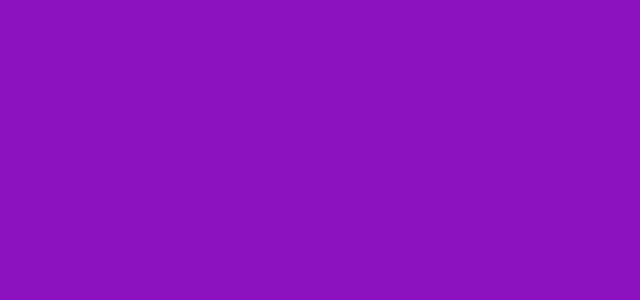
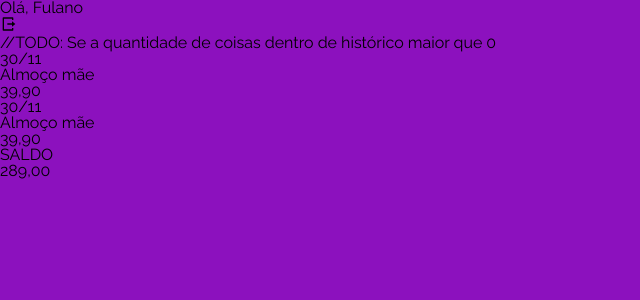
Before and after one commit to Josana-Kla/projeto13-mywallet-front, a React (Create React App) app: page /home in a window 1280 px wide. Shown: the top 300 px of the page, without its empty margins (0-640 px from the left). Built offline with nearby package versions, Linux system fonts and the light colour scheme; a web font is replaced by a local one.

Commit message:
feat: initialized home component

```diff
--- a/package.json
+++ b/package.json
@@ -6,9 +6,10 @@
     "axios": "^0.27.2",
     "react": "^17.0.2",
     "react-dom": "^17.0.2",
+    "react-icons": "^4.4.0",
     "react-loader-spinner": "^5.3.4",
     "react-router-dom": "^6.3.0",
-    "react-scripts": "^4.0.3",
+    "react-scripts": "^5.0.1",
     "styled-components": "^5.3.5"
   },
   "scripts": {
--- a/src/App.js
+++ b/src/App.js
@@ -4,7 +4,7 @@ import { GlobalStyle } from "./assets/css/GlobalStyle";
 
 import SignIn from "./pages/sign-in/SignIn";
 import SignUp from "./pages/sign-up/SignUp";
-import TransactionsHistory from "./pages/transactions-history/TransactionsHistory";
+import Home from "./pages/home/Home";
 
 import PrivatePage from "./routes/private-page/PrivatePage";
 
@@ -22,7 +22,7 @@ export default function App() {
                 path="/home"
                 element={
                     <PrivatePage>
-                        <TransactionsHistory />
+                        <Home />
                     </PrivatePage>
                 } />
 
--- /dev/null
+++ b/src/pages/home/Home.js
@@ -0,0 +1,41 @@
+import { RiLogoutBoxRLine } from "react-icons/ri";
+
+export default function Home() {
+    return (
+        <div>
+            <span>
+                <h1>Olá, Fulano</h1>
+                <RiLogoutBoxRLine />
+            </span>
+
+            <div>
+                //TODO: Se a quantidade de coisas dentro de histórico maior que 0
+                { 1===1 ? <TransactionsHistory /> : (<p>Não há registros de entrada ou saída</p>)}
+            </div>
+        </div>
+    )
+}
+
+function TransactionsHistory() {
+    return (
+        <div>
+            <div>
+                <span>
+                    <p>30/11 </p>
+                    <p>Almoço mãe</p>
+                    <p>39,90</p>
+                </span>
+                <span>
+                    <p>30/11 </p>
+                    <p>Almoço mãe</p>
+                    <p>39,90</p>
+                </span>
+            </div>
+
+            <span>
+                <p>SALDO</p>
+                <p>289,00</p>
+            </span>
+        </div>
+    )
+}
--- a/src/pages/transactions-history/TransactionsHistory.js
+++ /dev/null
@@ -1,5 +0,0 @@
-export default function TransactionsHistory() {
-    return (
-        <></>
-    )
-}
```
Also changed, not shown: 1 other file (tests, documents, lock files or other folders).
